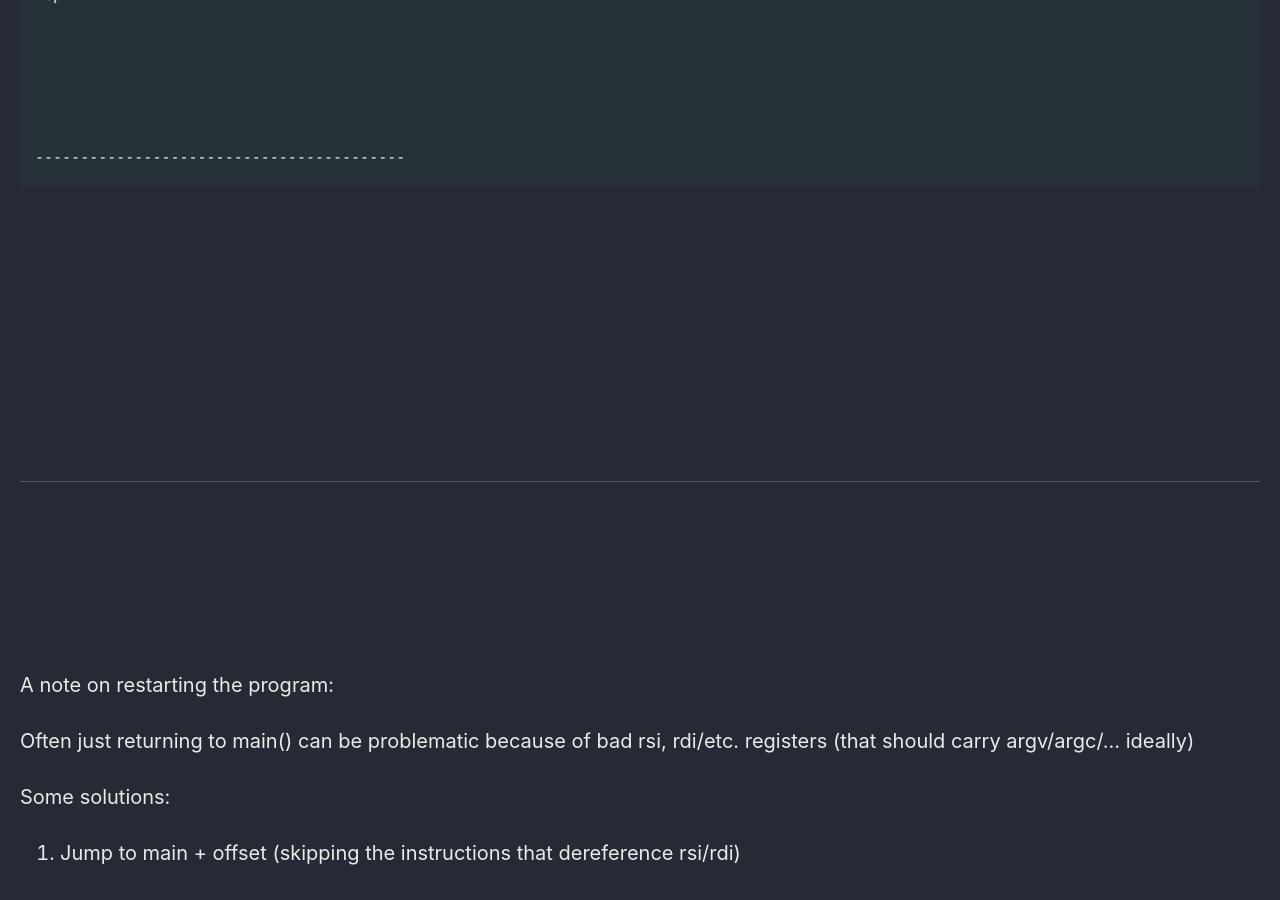
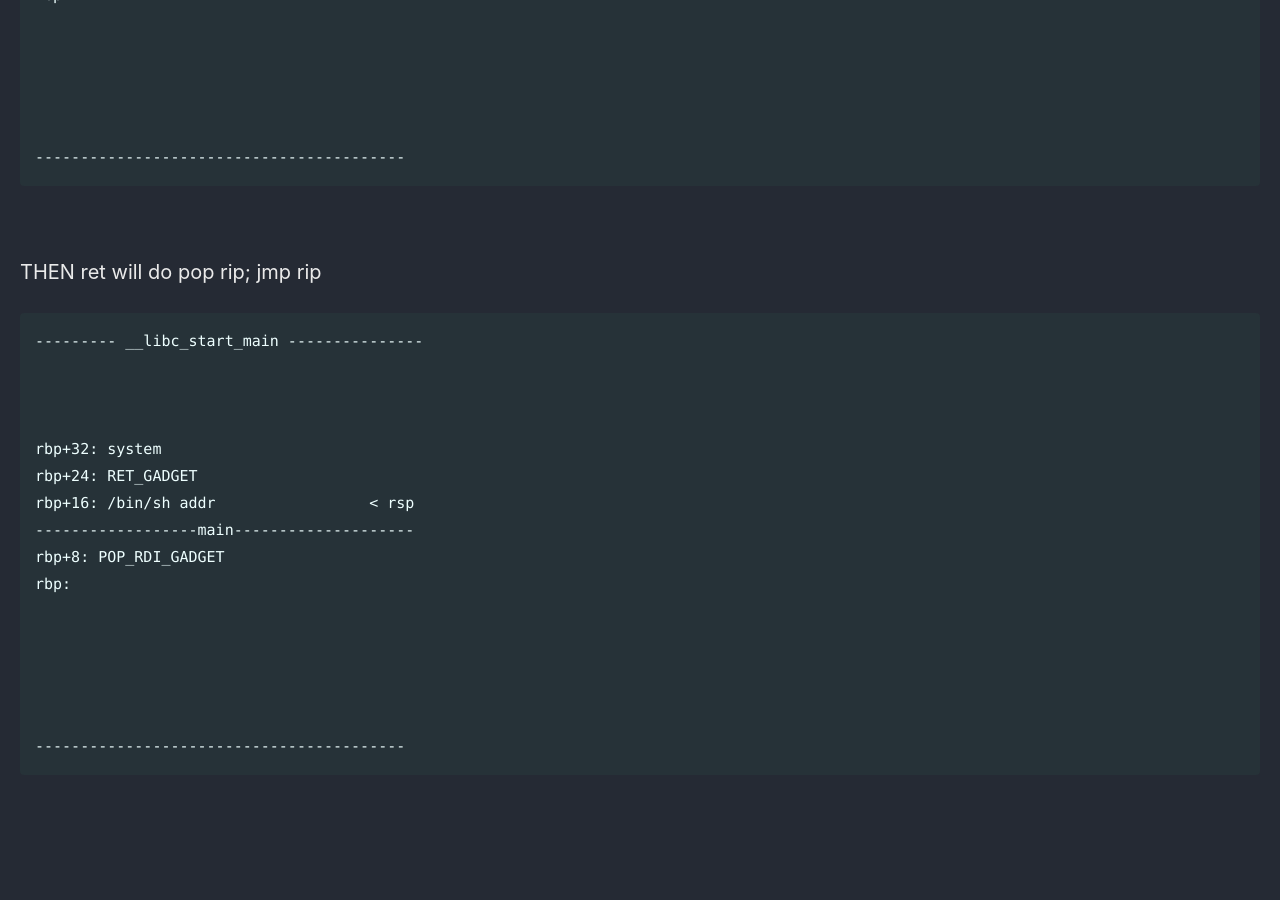
Before and after one commit to Connor-McCartney/Connor-McCartney.github.io, a Jekyll site: the page built from _pages/misc/pwn.md, in a window 1280 px wide and 900 px high, scrolled down 41774 px. Built offline with Jekyll 4.4.1, drawn with Linux system fonts in a browser that asks for light colours; cached includes are drawn as plain includes.

Commit message:
Update pwn.md

````diff
--- a/_pages/misc/pwn.md
+++ b/_pages/misc/pwn.md
@@ -1741,11 +1741,29 @@ rbp:
 -----------------------------------------
 ```
 
-
-
-
-<br>
-
+<br>
+
+
+THEN ret will do pop rip; jmp rip
+
+```
+--------- __libc_start_main ---------------
+
+
+
+rbp+32: system
+rbp+24: RET_GADGET
+rbp+16: /bin/sh addr                 < rsp
+------------------main--------------------
+rbp+8: POP_RDI_GADGET
+rbp:
+
+
+
+
+
+-----------------------------------------
+```
 
 
 <br>
````
